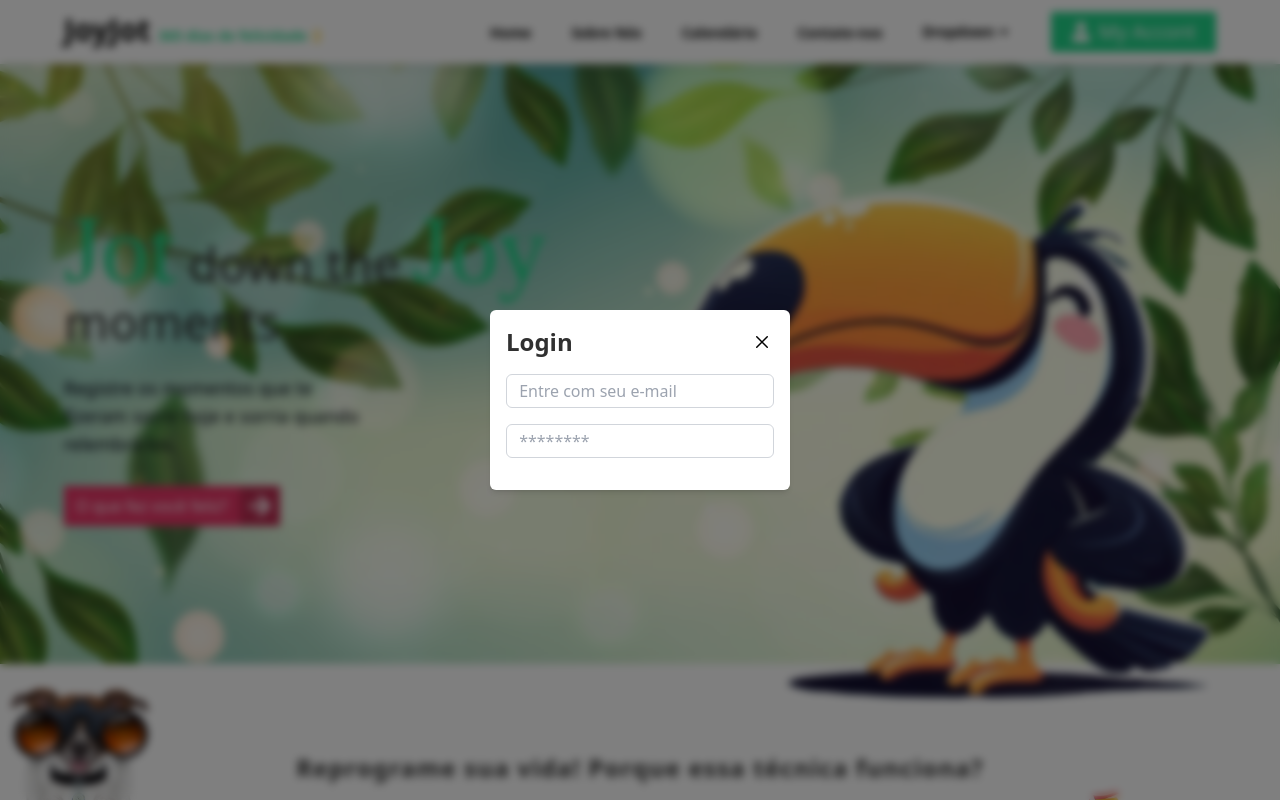
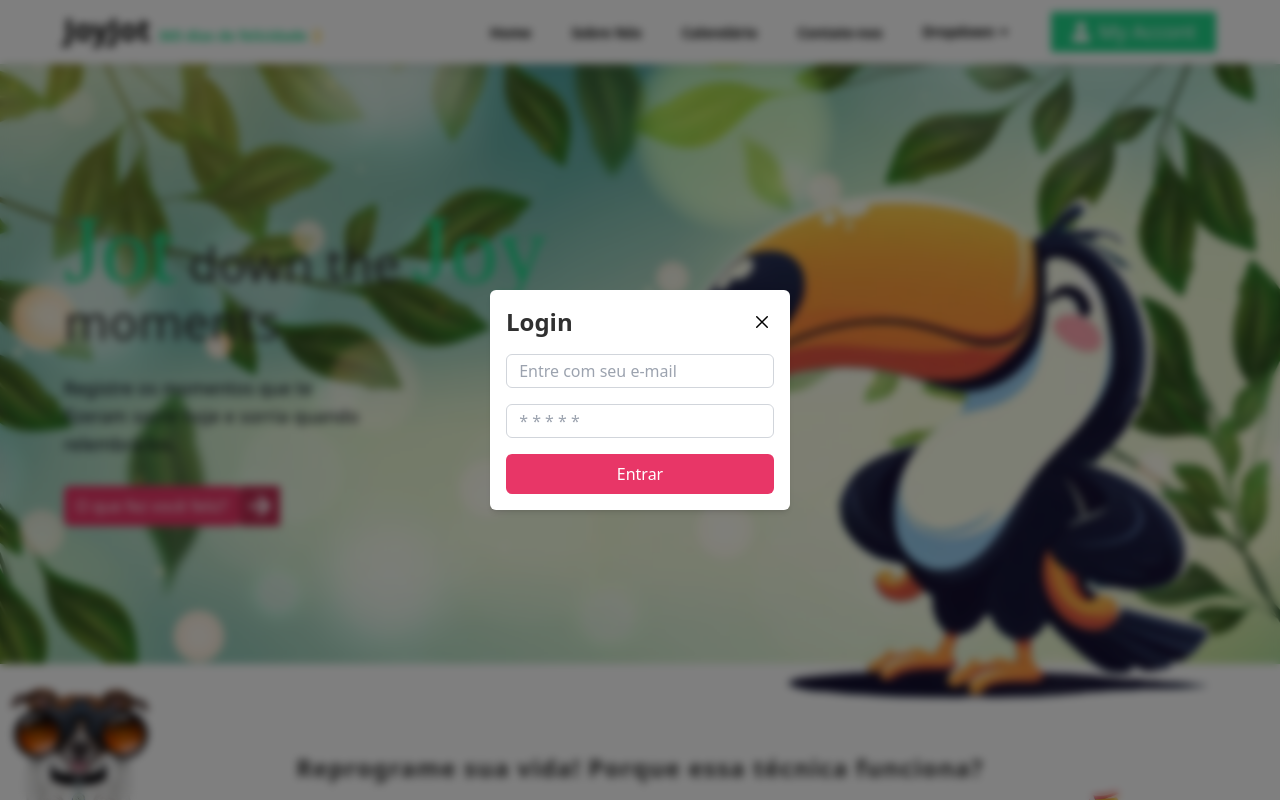
Before and after one commit to jmtannus/JoyJot_365-dias-de-felicidade, a React (Vite) app in the folder frontend/: page / in a window 1280 px wide. Shown: the top 800 px of the page. Built offline with nearby package versions, Linux system fonts and the light colour scheme; a web font is replaced by a local one.

Commit message:
login button section

```diff
--- a/frontend/src/components/PopUp/PopUp.jsx
+++ b/frontend/src/components/PopUp/PopUp.jsx
@@ -6,18 +6,23 @@ const PopUp = ({ showPopup, setShowPopup }) => {
     <>
       {!showPopup && (
         <div>
-            <div className="h-screen w-screen fixed top-0 left-0
-            bg-black/50 z-50 backdrop-blur-sm">
-                <div className="fixed top-1/2 left-1/2
+          <div
+            className="h-screen w-screen fixed top-0 left-0
+            bg-black/50 z-50 backdrop-blur-sm"
+          >
+            <div
+              className="fixed top-1/2 left-1/2
                 -translate-x-1/2 -translate-y-1/2 p-4
-                 shadow-md bg-white rounded-md duration-200 w-[300px]">
+                 shadow-md bg-white rounded-md duration-200 w-[300px]"
+            >
               {/* header section */}
               <div className="flex items-center justify-between">
                 <div>
                   <h1 className="text-2xl font-bold text-dark">Login</h1>
                 </div>
                 <div>
-                            <IoCloseOutline className="text-2xl cursor-pointer font-bold"
+                  <IoCloseOutline
+                    className="text-2xl cursor-pointer font-bold"
                     onClick={() => setShowPopup(false)}
                   />
                 </div>
@@ -25,11 +30,28 @@ const PopUp = ({ showPopup, setShowPopup }) => {
 
               {/* login form section */}
               <div className="mt-4">
-                        <input type="email" placeholder=" Entre com seu e-mail" className="w-full rounded-md border border-gray-300 dark:border-gray-500 px-2 py-1 mb-4"/>
-                        <input type="password" placeholder=" ******** " className="w-full rounded-md border border-gray-300 dark:border-gray-500 px-2 py-1 mb-4"/>
+                <input
+                  type="email"
+                  placeholder=" Entre com seu e-mail"
+                  className="w-full rounded-md border border-gray-300 dark:border-gray-500 px-2 py-1 mb-4"
+                />
+                <input
+                  type="password"
+                  placeholder=" * * * * * "
+                  className="w-full rounded-md border border-gray-300 dark:border-gray-500 px-2 py-1 mb-4"
+                />
 
                 {/* login button section */}
+                <div>
+                  <button
+                    className="w-full bg-primary text-white py-2 rounded-md"
+                    onClick={() => setShowPopup(false)}
+                  >
+                    Entrar
+                  </button>
+                </div>
 
+                {/* social login */}
               </div>
             </div>
           </div>
--- a/frontend/src/components/Shared/PrimaryButton.jsx
+++ b/frontend/src/components/Shared/PrimaryButton.jsx
@@ -5,7 +5,7 @@ const PrimaryButton = () => {
   return (
     <>
       <div className="flex items-center group">
-        <button className="bg-primary h-[40px] text-white px-3 py-2">
+        <button className="bg-primary h-[40px] text-white px-3 py-2 rounded-md">
           O que fez você feliz?
         </button>
         <FaArrowRight className="inline-block group-hover:!translate-x-2 duration-200 p-2 text-base h-[40px] w-[40px] bg-primaryDark text-white" />
```
Lines whose indentation alone changed are shown as unchanged.
